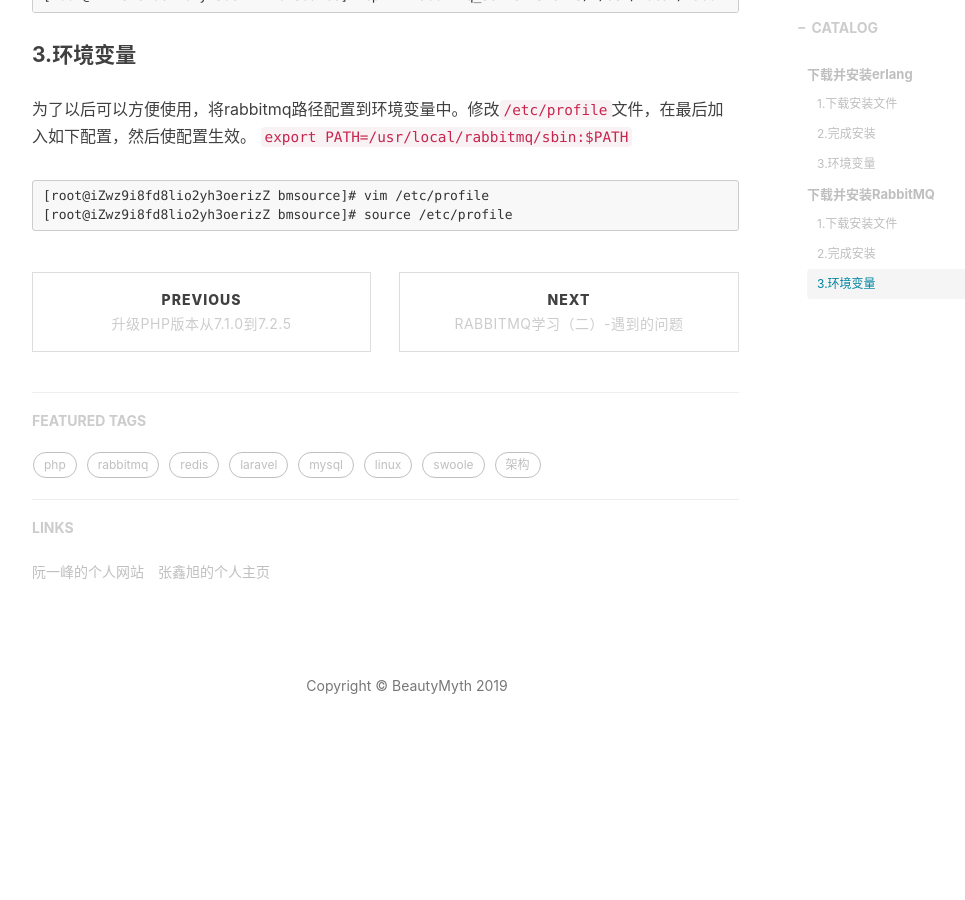
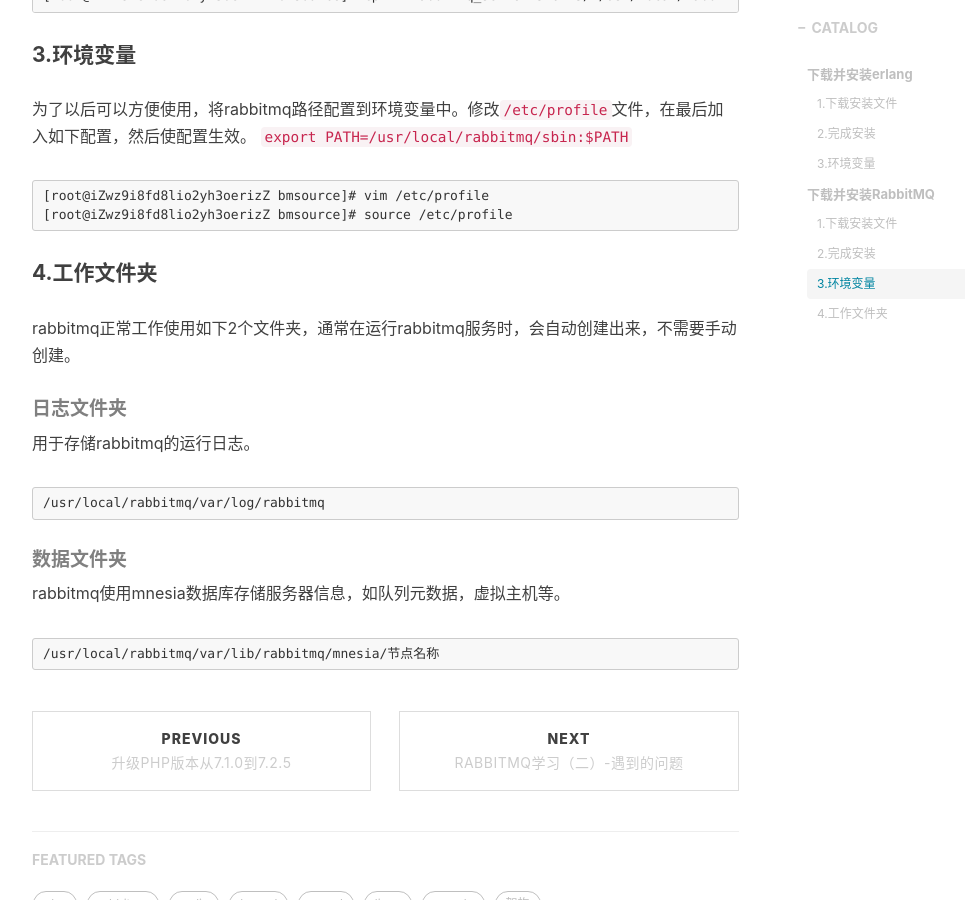
Before and after one commit to xuanxuan2016/xuanxuan2016.github.io, a Jekyll site: the page built from _posts/2018-05-08-1-rabbitmq-study-prepare-environment.md, in a window 1280 px wide and 900 px high, scrolled down 3013 px. Shown: the whole window, without its empty margins (233-1198 px from the left). Built offline with Jekyll 4.4.1, drawn with Linux system fonts in a browser that asks for light colours; nearby versions of some CDN libraries; comment, search, counter and statistics services are not loaded; before the commit the page ends 3803 px from its top, so only the background shows below that.

Commit message:
Update 2018-05-08-1-rabbitmq-study-prepare-environment.md

````diff
--- a/_posts/2018-05-08-1-rabbitmq-study-prepare-environment.md
+++ b/_posts/2018-05-08-1-rabbitmq-study-prepare-environment.md
@@ -131,3 +131,23 @@ Eshell V9.3  (abort with ^G)
 [root@iZwz9i8fd8lio2yh3oerizZ bmsource]# vim /etc/profile
 [root@iZwz9i8fd8lio2yh3oerizZ bmsource]# source /etc/profile
 ```
+
+#### 4.工作文件夹
+
+rabbitmq正常工作使用如下2个文件夹，通常在运行rabbitmq服务时，会自动创建出来，不需要手动创建。
+
+##### 日志文件夹
+
+用于存储rabbitmq的运行日志。
+
+```linux
+/usr/local/rabbitmq/var/log/rabbitmq
+```
+
+##### 数据文件夹
+
+rabbitmq使用mnesia数据库存储服务器信息，如队列元数据，虚拟主机等。
+
+```linux
+/usr/local/rabbitmq/var/lib/rabbitmq/mnesia/节点名称
+```
````
